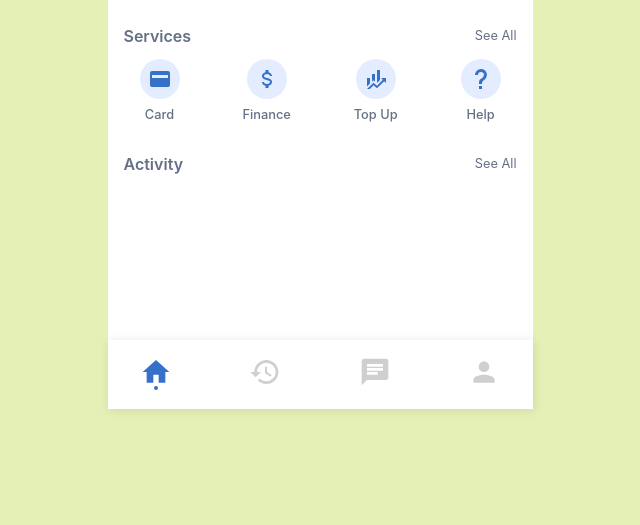
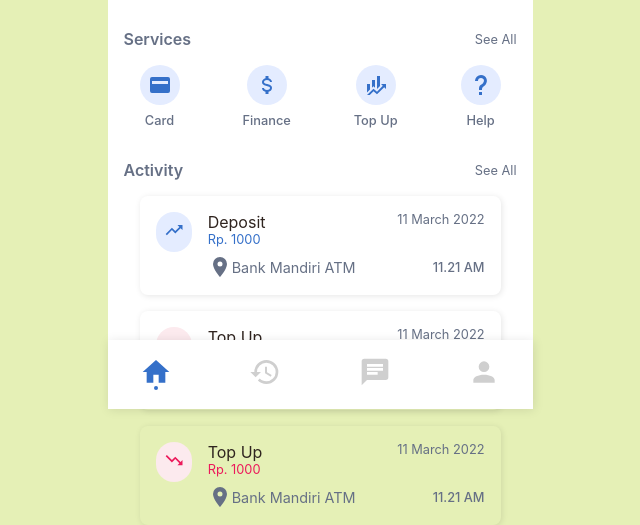
Before and after one commit to yuandahanif/SkwnFrontendDev-1b-Yuanda, a website built with Parcel: page index.html in a window 1280 px wide. Shown: the part 391-916 px from the top of the page, without its empty margins (320-960 px from the left). Before the commit the page ends 800 px from the top, so only its background shows below. Built offline with nearby package versions, Linux system fonts and the light colour scheme.

Commit message:
feat: :sparkles: home screen

```diff
--- a/index.html
+++ b/index.html
@@ -159,7 +159,133 @@
         </div>
 
         <div class="activity__list">
-          <!-- activity -->
+          <div class="activity__card">
+            <div class="activity__card__icon">
+              <svg
+                xmlns="http://www.w3.org/2000/svg"
+                fill="currentColor"
+                viewBox="0 0 24 24"
+              >
+                <title>trending-up</title>
+                <path
+                  d="M16,6L18.29,8.29L13.41,13.17L9.41,9.17L2,16.59L3.41,18L9.41,12L13.41,16L19.71,9.71L22,12V6H16Z"
+                />
+              </svg>
+            </div>
+            <div class="activity__card__content">
+              <div class="activity__card__content__top">
+                <div class="activity__card__content__top__left">
+                  <span>Deposit</span>
+                  <span>Rp. 1000</span>
+                </div>
+                <div class="activity__card__content__top__right">
+                  <span>11 March 2022</span>
+                </div>
+              </div>
+              <div class="activity__card__content__bottom">
+                <span>
+                  <svg
+                    xmlns="http://www.w3.org/2000/svg"
+                    fill="currentColor"
+                    viewBox="0 0 24 24"
+                  >
+                    <title>map-marker</title>
+                    <path
+                      d="M12,11.5A2.5,2.5 0 0,1 9.5,9A2.5,2.5 0 0,1 12,6.5A2.5,2.5 0 0,1 14.5,9A2.5,2.5 0 0,1 12,11.5M12,2A7,7 0 0,0 5,9C5,14.25 12,22 12,22C12,22 19,14.25 19,9A7,7 0 0,0 12,2Z"
+                    />
+                  </svg>
+                  Bank Mandiri ATM</span
+                >
+                <span>11.21 AM</span>
+              </div>
+            </div>
+          </div>
+
+          <div class="activity__card activity__card--alert">
+            <div class="activity__card__icon">
+              <svg
+                xmlns="http://www.w3.org/2000/svg"
+                fill="currentColor"
+                viewBox="0 0 24 24"
+              >
+                <title>trending-down</title>
+                <path
+                  d="M16,18L18.29,15.71L13.41,10.83L9.41,14.83L2,7.41L3.41,6L9.41,12L13.41,8L19.71,14.29L22,12V18H16Z"
+                />
+              </svg>
+            </div>
+
+            <div class="activity__card__content">
+              <div class="activity__card__content__top">
+                <div class="activity__card__content__top__left">
+                  <span>Top Up</span>
+                  <span>Rp. 1000</span>
+                </div>
+                <div class="activity__card__content__top__right">
+                  <span>11 March 2022</span>
+                </div>
+              </div>
+              <div class="activity__card__content__bottom">
+                <span>
+                  <svg
+                    xmlns="http://www.w3.org/2000/svg"
+                    fill="currentColor"
+                    viewBox="0 0 24 24"
+                  >
+                    <title>map-marker</title>
+                    <path
+                      d="M12,11.5A2.5,2.5 0 0,1 9.5,9A2.5,2.5 0 0,1 12,6.5A2.5,2.5 0 0,1 14.5,9A2.5,2.5 0 0,1 12,11.5M12,2A7,7 0 0,0 5,9C5,14.25 12,22 12,22C12,22 19,14.25 19,9A7,7 0 0,0 12,2Z"
+                    />
+                  </svg>
+                  Bank Mandiri ATM</span
+                >
+                <span>11.21 AM</span>
+              </div>
+            </div>
+          </div>
+
+          <div class="activity__card activity__card--alert">
+            <div class="activity__card__icon">
+              <svg
+                xmlns="http://www.w3.org/2000/svg"
+                fill="currentColor"
+                viewBox="0 0 24 24"
+              >
+                <title>trending-down</title>
+                <path
+                  d="M16,18L18.29,15.71L13.41,10.83L9.41,14.83L2,7.41L3.41,6L9.41,12L13.41,8L19.71,14.29L22,12V18H16Z"
+                />
+              </svg>
+            </div>
+
+            <div class="activity__card__content">
+              <div class="activity__card__content__top">
+                <div class="activity__card__content__top__left">
+                  <span>Top Up</span>
+                  <span>Rp. 1000</span>
+                </div>
+                <div class="activity__card__content__top__right">
+                  <span>11 March 2022</span>
+                </div>
+              </div>
+              <div class="activity__card__content__bottom">
+                <span>
+                  <svg
+                    xmlns="http://www.w3.org/2000/svg"
+                    fill="currentColor"
+                    viewBox="0 0 24 24"
+                  >
+                    <title>map-marker</title>
+                    <path
+                      d="M12,11.5A2.5,2.5 0 0,1 9.5,9A2.5,2.5 0 0,1 12,6.5A2.5,2.5 0 0,1 14.5,9A2.5,2.5 0 0,1 12,11.5M12,2A7,7 0 0,0 5,9C5,14.25 12,22 12,22C12,22 19,14.25 19,9A7,7 0 0,0 12,2Z"
+                    />
+                  </svg>
+                  Bank Mandiri ATM</span
+                >
+                <span>11.21 AM</span>
+              </div>
+            </div>
+          </div>
         </div>
       </section>
 
--- a/src/style.css
+++ b/src/style.css
@@ -52,7 +52,7 @@ nav {
   width: 100%;
   max-width: 425px;
   margin-left: -1rem;
-  background: var(--white-light);
+  background: var(--white-primary);
   box-shadow: 1px 1px 10px rgba(0, 0, 0, 0.1);
 }
 
--- /dev/null
+++ b/src/styles/components/activity-card.css
@@ -0,0 +1,82 @@
+.activity__list {
+  display: flex;
+  flex-direction: column;
+  gap: 1rem;
+  padding: 0 1rem;
+}
+
+.activity__card {
+  display: flex;
+  align-items: flex-start;
+  padding: 1rem;
+  gap: 1rem;
+  border-radius: 0.5rem;
+  background: var(--white-light);
+  box-shadow: 1px 1px 6px rgba(0, 0, 0, 0.1);
+}
+
+.activity__card__icon {
+  height: 40px;
+  width: 40px;
+  aspect-ratio: 1/1;
+  border-radius: 52px;
+  overflow: hidden;
+  padding: 0.5rem;
+  background: var(--blue-light);
+  color: var(--blue-primary);
+}
+.activity__card--alert .activity__card__icon {
+  background: var(--red-light);
+  color: var(--red-primary);
+}
+
+.activity__card__content {
+  display: flex;
+  flex-direction: column;
+  gap: 0.5rem;
+  width: 100%;
+  font-size: 1rem;
+}
+
+.activity__card__content__top {
+  display: flex;
+  justify-content: space-between;
+}
+.activity__card__content__top__left {
+  display: flex;
+  flex-direction: column;
+}
+.activity__card__content__top__left span:nth-child(2) {
+  font-size: 0.8rem;
+  color: var(--blue-primary);
+}
+.activity__card--alert .activity__card__content__top__left span:nth-child(2) {
+  color: var(--red-primary);
+}
+
+.activity__card__content__top__right {
+  font-size: 0.8rem;
+  color: var(--dark-light);
+}
+
+.activity__card__content__bottom {
+  display: flex;
+  justify-content: space-between;
+  align-items: center;
+}
+.activity__card__content__bottom span:nth-child(1) {
+  color: var(--dark-light);
+  display: inline-flex;
+  align-items: center;
+  font-size: 0.9rem;
+}
+.activity__card__content__bottom span:nth-child(1) svg {
+  color: var(--dark-light);
+  width: 1.5rem;
+  height: 1.5rem;
+}
+.activity__card__content__bottom span:nth-child(2) {
+  font-size: 0.8rem;
+  font-weight: 500;
+  color: var(--dark-light);
+}
--- a/src/styles/home.css
+++ b/src/styles/home.css
@@ -1,3 +1,5 @@
+@import url("./components/activity-card.css");
+
 header {
   display: flex;
   width: 100%;
@@ -37,7 +39,7 @@ header {
   display: flex;
   align-items: center;
   justify-content: space-between;
-  margin-bottom: 0.8rem;
+  margin-bottom: 1rem;
 }
 .card__header span {
   font-size: 1rem;
```
